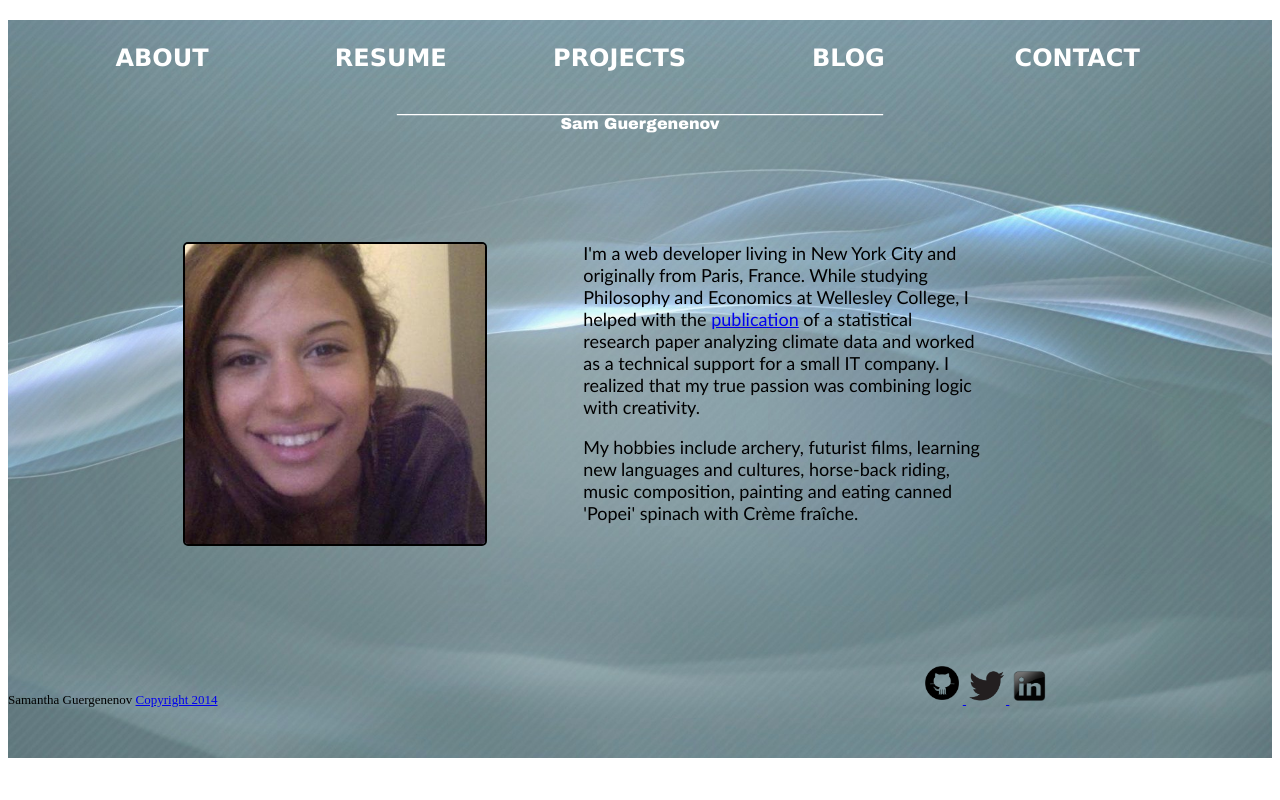
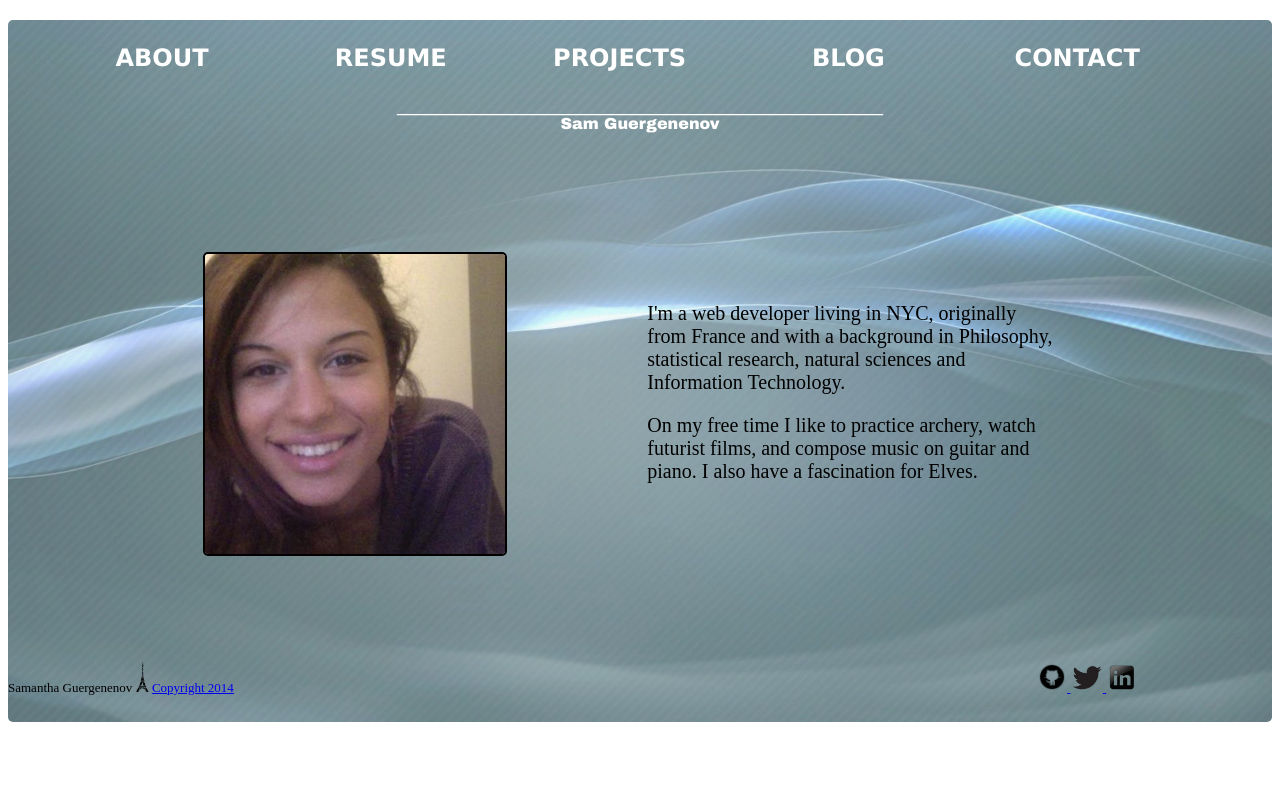
Before and after one commit to samguergen/personal-website, a PHP site: page / in a window 1280 px wide. Run offline with PHP 8.4, Linux system fonts and the light colour scheme.

Commit message:
changed fonts index and contact pages

```diff
--- a/blog/c1-chefs-kitchen.html
+++ b/blog/c1-chefs-kitchen.html
@@ -53,7 +53,8 @@ ______________________________________________________
 <div id="rightmainbody" style="height:500px">
 
 <h4><center> </center></h4>
- <h4><em>12/22/2014</em></h4>
+ <h4><em>12/22/2014</em>
+  <p>DevBootcamp Warm up</p></h4>
       <p>
        Dev Bootcamp is an intensive learning experience, where we will be spending a lot of hours coding and learning new concepts. However, it won't just be about sitting in a class and listening to teachers- pairing and working together will be just as important. Pairing is not just a Dev Bootcamp thing- it's an essential part of learning to be a programmer- as the nature of software engineering requires you to be strongly collaborative.
 
--- a/blog/c3-thinking-style.html
+++ b/blog/c3-thinking-style.html
@@ -56,8 +56,8 @@ ______________________________________________________
 <p> Thinking Style</p></h4>
 
 <p>After taking the Gregorc Thinking test, which we were advised to take at the beginning of our Dev Bootcamp experience, I found out that I was an Abstract Sequential Thinker. This means that I love the world of theory and abstract thoughts, unsurprising since I was a Philosophy major.</p>
-<p>This thinking style eventually revealed itself after I took some time to analyze my pattern of thinking used in the HTML/CSS and Ruby exercises that I completed so far. I noticed, from my notes, wireframes and pseudocodes, that before even writing down my code, I will tend to focus on the 'bigger' picture first: What am I trying to achieve? What will be the general logic and control flow of my method?</p>
-<p>These are questions I think about before looking at the difference situations, or types of inputs and outputs that my method will receive. So far, this type of thinking style proved to be rather helpful and quite compatible with the "programmer" way of thinking, but there is always room for improvement. For example, the input and output of your method is something to constantly keep in mind, not only after thinking through the logic.</p>
+<p>This thinking style eventually revealed itself after I took some time to analyze the pattern of thinking that I used in my HTML/CSS and Ruby exercises completed so far. From my notes, wireframes and pseudocodes, I noticed that before writing down my code, I will first focus on the 'bigger' picture: what am I trying to achieve? What will be the general logic and control flow of my method?</p>
+<p>These are questions I think about before looking at the different real-world examples that my code will be used for, or different types of parameters that it will receive. So far, this thinking style proved to be rather helpful and quite compatible with the "programmer" way of thinking, but there is always room for improvement. For example, the parameters, or inputs and outputs of my methods is something to constantly keep in mind, not only after thinking through the logic.</p>
 
 <p> -Sam </p>
 
--- a/blog/t1-git-blog.html
+++ b/blog/t1-git-blog.html
@@ -53,10 +53,10 @@ ______________________________________________________
 
 <div id="rightmainbody" style="height:3300px">
 
-<h4><center> Let's git started!</center></h4>
+<h4><center></center></h4>
 <h4>
   <em>12/20/2014</em>
-<p> Version control, Git and Github.</p></h4>
+<p> Let's git started!</p></h4>
     <p>
       This first week, I learned a lot about version control software such as Git and Github, and became acquainted with manipulating my Desktop (operating files, moving across directories, etc) from the command line. Whoa! The command line is not nearly as esoteric as I thought. It just comes down to learning the basic commands like "ls", "pwd", 'cd', "mv", "mkdir", "touch" & more!
 
--- a/index.html
+++ b/index.html
@@ -32,28 +32,30 @@ ______________________________________________________
 <div id="mainbody">
 
 <div id="mewrap">
-<div class="me">
-  <img src="imgs/me.png"/> </div>
+  <img src="imgs/me.png"/>
 
-<div class="me">
-   I'm a web developer living in New York City and originally from Paris, France. While studying Philosophy and Economics at Wellesley College, I helped with the <a href="http://web.mit.edu/ceepr/www/publications/workingpapers/2012-004.pdf">publication</a> of a statistical research paper analyzing climate data and worked as a technical support for a small IT company. I realized that my true passion was combining logic with creativity.
-  <p> My hobbies include archery, futurist films, learning new languages and cultures, horse-back riding, music composition, painting and eating canned 'Popei' spinach with Crème fraîche.</p>
+<div id="me">
+   I'm a web developer living in NYC, originally from France and with a background in Philosophy, statistical research, natural sciences and Information Technology.
+  <p> On my free time I like to practice archery, watch futurist films, and compose music on guitar and piano. I also have a fascination for Elves.</p>
+
 </div>
+
+
 </div>
 
 </div>
 
-<div id="footer"> Samantha Guergenenov <a href="LICENSE"> Copyright 2014</a>
+<div id="footer"> Samantha Guergenenov <img src="imgs/eiffel.png"/> <a href="LICENSE"> Copyright 2014</a>
 
 <div id="social">
  <a href= "https://github.com/samguergen">
-    <img src="imgs/github.png" height="42px" width="42px" id="github">
+    <img src="imgs/github.png"  id="github">
   </a>
   <a href= "https://twitter.com/jusdepommes25">
-    <img src="imgs/twitter.png" height="38px" width="40px" id="twitter"aaa>
+    <img src="imgs/twitter.png"  id="twitter"aaa>
   </a>
   <a href="https://www.linkedin.com/pub/samanthaguergenenov">
-    <img src="imgs/linkedin.png" height="37px" width="40px" id="linkedin"></a>
+    <img src="imgs/linkedin.png"  id="linkedin"></a>
 </div>
 </div>
 
--- a/stylesheets/default.css
+++ b/stylesheets/default.css
@@ -8,6 +8,7 @@ background-repeat: no-repeat;
 background-size: 100% auto;
 background-position: 0px -50px;
 background-attachment: fixed;
+border-radius: 5px;
 }
 
 
@@ -77,31 +78,38 @@ height: 400px;
 .reach {
   margin-left: 300px;
   font-style: bold;
-  margin-top: 50px;
+  margin-top: 100px;
   color: #FFFFFF;
-  font-family: "Trebuchet MS", Helvetica, sans-serif
+  font-family: Architect;
+  font-size: 20px;
 }
 
 #mewrap {
-  margin: 70px 150px 70px 150px;
+  /*margin: 80px 150px 70px 170px;*/
+  margin-top: 80px;
+  margin-left: 170px;
+  /*width: 700px;*/
   color: #FFFFFF;
   font-family: "Trebuchet MS", Helvetica, sans-serif;
-  /*font-family:"Lucida Sans Unicode", "Lucida Grande", sans-serif;*/
 }
 
-.me img{
+#mewrap img{
   border-radius: 5px;
   height: 300px;
   float: left;
-  border: 2.5px solid #FFFFFF;
   border: 2px solid black;
 
 }
 
-.me {
+#me {
   float: left;
-  width: 400px;
+  margin-top: 50px;
+  margin-left: 140px;
+/*  margin-left: 450px;*/
+  width: 410px;
   color: black;
+  font-family: Architect;
+  font-size: 20px;
 }
 
 
@@ -110,13 +118,20 @@ height: 400px;
   font-size: small;
   clear: both;
   width: 100%;
+  margin-bottom: 10px;
+}
+
+#footer img{
+  height: 30px;
 }
 
 #social {
 /*  text-align: right;*/
   margin: 50px;
   display: inline-block;
-  margin-left: 700px;
+  margin-left: 800px;
+  height: 10px;
+  width: auto;
 }
 
 .examplz {
```
Also changed, not shown: blog/blog-home.html (+4 -4 lines), contact.html (+5 -5 lines), cv.html (+5 -5 lines), projects.html (+4 -4 lines), stylesheets/blog-stylesheet.css (+11 -10 lines), imgs/eiffel.png (added).
